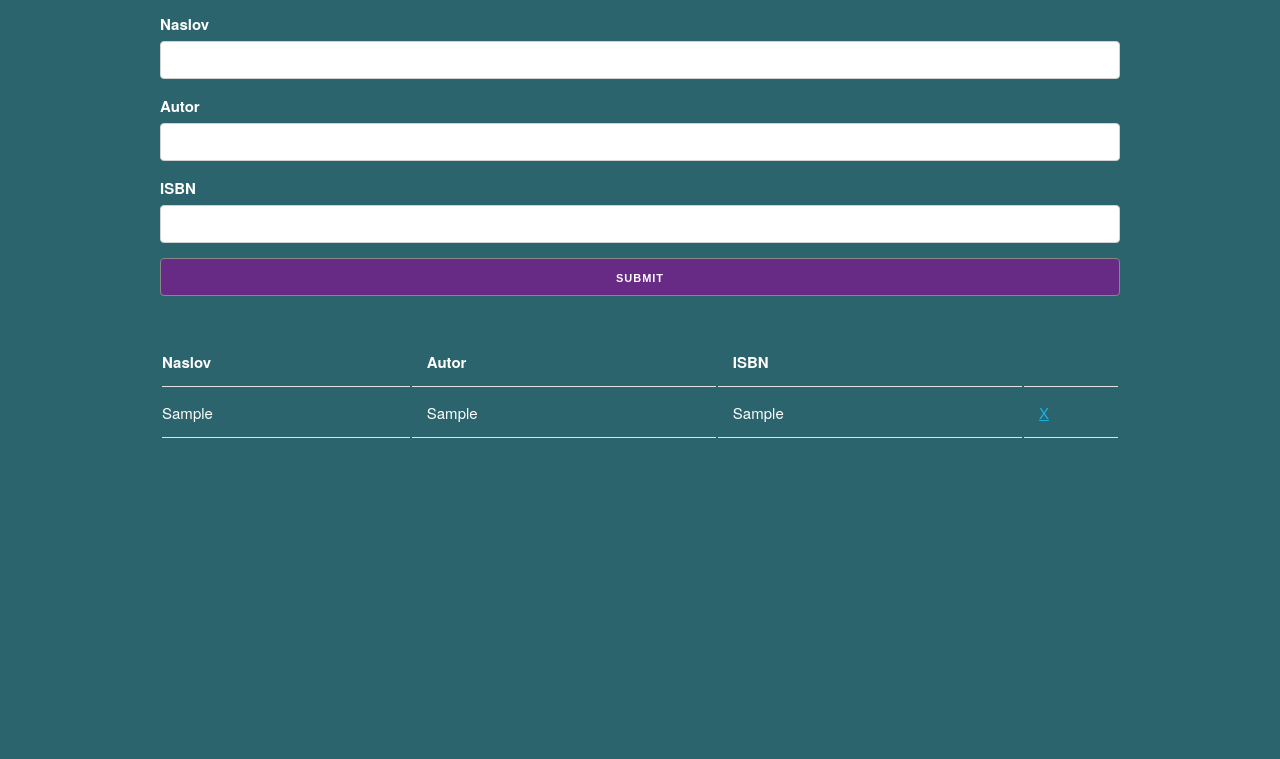
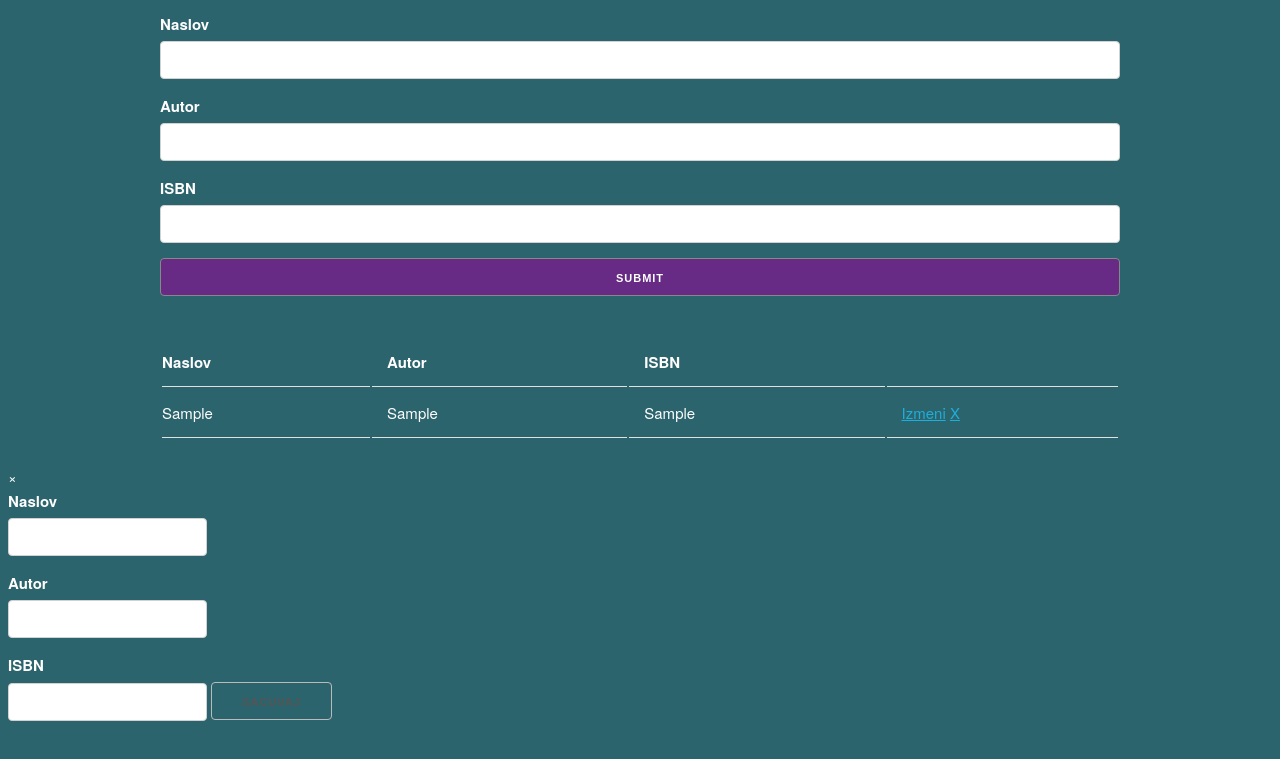
Before and after one commit to cole92/lista-knjiga, a plain HTML site: page index.html in a window 1280 px wide. Both pictures are taken after typing "Sample", "Sample", "Sample" into the empty fields and a click on the input "submit". Shown: the part 125-884 px from the top of the page. Before the commit the page ends 800 px from the top, so only its background shows below. Drawn offline with nearby package versions, Linux system fonts and the light colour scheme.

Commit message:
Started working on the modal window. Implemented an edit button for each added book and implemented the structure of the modal window in HTML.

```diff
--- a/app.js
+++ b/app.js
@@ -16,7 +16,10 @@ class UI {
             <td>${book.title}</td>
             <td>${book.author}</td>
             <td>${book.isbn}</td>
-            <td><a href="" class="delete">X</a></td>
+            <td>
+            <a href="#" class="edit">Izmeni</a>
+            <a href="" class="delete">X</a>
+            </td>
         `;
         return row;
     }
@@ -122,8 +125,4 @@ document.addEventListener('DOMContentLoaded', () => {
 /*
     - Poboljšanje korisničkog interfejsa:
         Razmislite o dodavanju funkcionalnosti za uređivanje postojećih unosa knjiga.
-        Poboljšajte stilizaciju alert divova; na primer, da poruka bude bliža korisniku kada se pojavi, može se dodati tranzicija ili animacija.
-
-    - Optimizacija:
-    Iako se novi objekat UI kreira svaki put kada se forma submituje,
-    možete razmisliti o kreiranju jednog objekta UI van event listenera i ponovnoj upotrebi, jer UI ne čuva stanje koje bi se promenilo između zahteva. */
+        Poboljšajte stilizaciju alert divova; na primer, da poruka bude bliža korisniku kada se pojavi, može se dodati tranzicija ili animacija.  */
--- a/index.html
+++ b/index.html
@@ -43,7 +43,25 @@
             </tbody>
         </table>
     </div>
+    <!-- Modalni prozor -->
 
+    <div id="editModal" class="modal">
+        <div class="modal-content">
+            <span class="close">&times;</span>
+            <form id="edit-form">
+                <label for="edit-title">Naslov</label>
+                <input type="text" id="edit-title" name="title">
+
+                <label for="edit-author">Autor</label>
+                <input type="text" id="edit-author" name="author">
+
+                <label for="edit-isbn">ISBN</label>
+                <input type="text" id="edit-isbn" name="isbn" disabled>
+
+                <button type="submit">Sacuvaj</button>
+            </form>
+        </div>
+    </div>
     <script src="app.js"></script>
 </body>
 </html>
```
